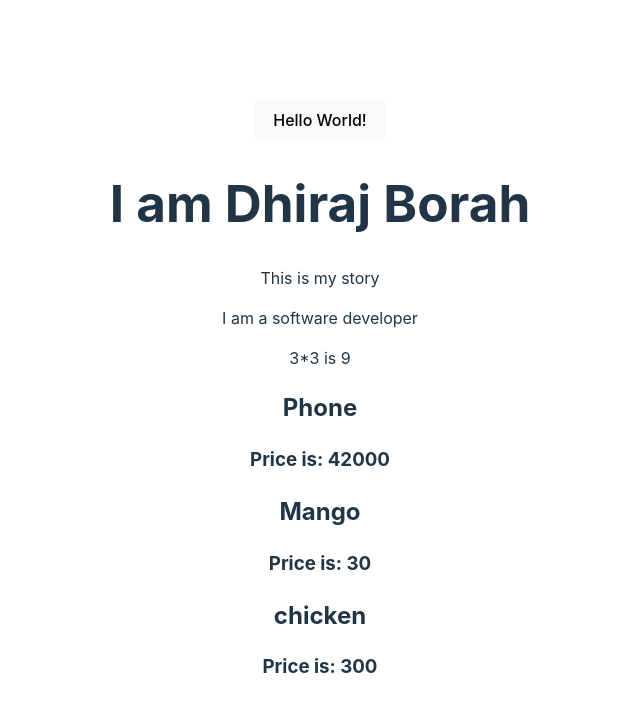
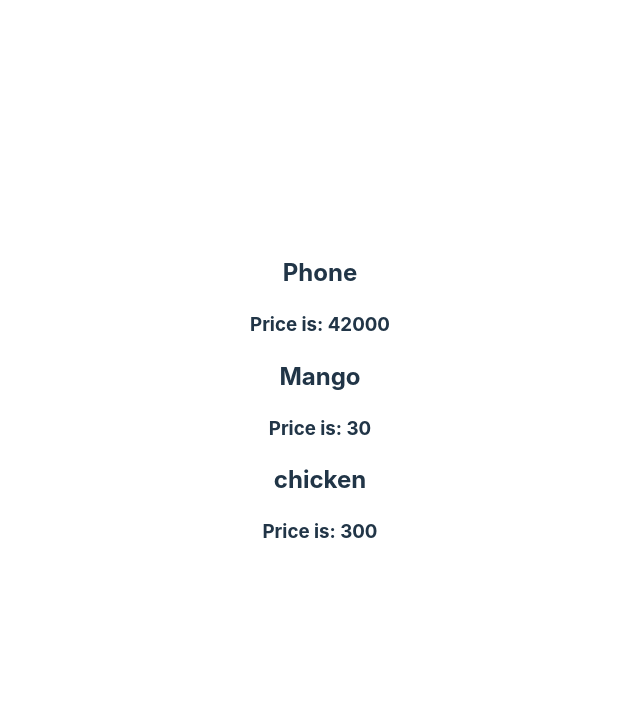
Before and after one commit to DBorah03/Full-Stack-, a React (Vite) app in the folder React/basic-react-app/: page / in a window 1280 px wide. Shown: the top 712 px of the page, without its empty margins (320-960 px from the left). Built offline with nearby package versions, Linux system fonts and the light colour scheme.

Commit message:
Props learned

```diff
--- a/React/basic-react-app/src/App.jsx
+++ b/React/basic-react-app/src/App.jsx
@@ -1,16 +1,9 @@
 import "./App.css";
-import Title from "./Title";
 import ProductTab from "./ProductTab.jsx";
 
 function App() {
-  let job = "software developer";
   return (
     <>
-      <button>Hello World!</button>
-      <Title />
-      <p>This is my story</p>
-      <p>I am a {job}</p>
-      <p>3*3 is {3 * 3}</p>
       <ProductTab />
     </>
   );
```
